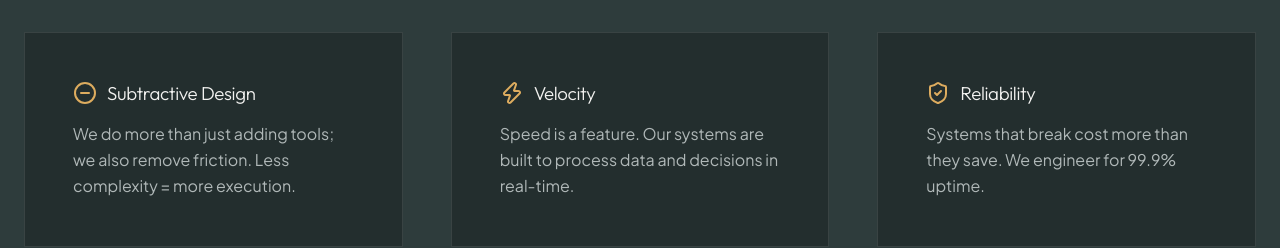
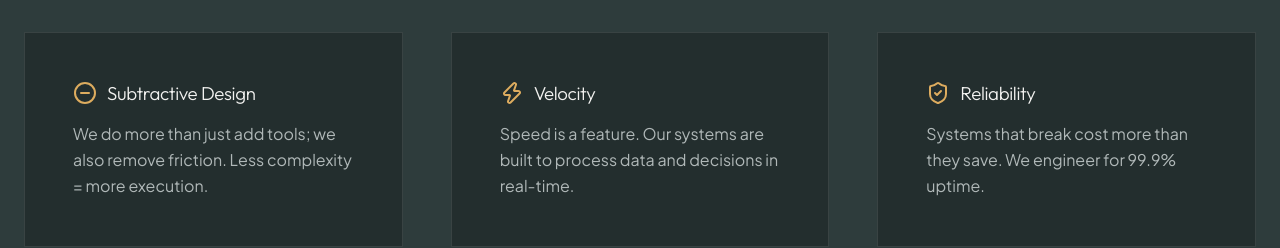
Before and after one commit to brnjn211-ux/Intterco, a plain HTML site: page about.html in a window 1280 px wide. Shown: the part 1960-2208 px from the top of the page. Drawn offline with nearby package versions, Linux system fonts and the light colour scheme.

Commit message:
Update about.html

```diff
--- a/about.html
+++ b/about.html
@@ -627,7 +627,7 @@
             <div class="grid grid-3">
                 <div class="value-card fade-in">
                     <h3><i data-lucide="minus-circle" style="color: var(--accent);"></i> Subtractive Design</h3>
-                    <p style="color: var(--text-muted);">We do more than just adding tools; we also remove friction. Less complexity = more execution.</p>
+                    <p style="color: var(--text-muted);">We do more than just add tools; we also remove friction. Less complexity = more execution.</p>
                 </div>
                 <div class="value-card fade-in" style="transition-delay: 0.1s;">
                     <h3><i data-lucide="zap" style="color: var(--accent);"></i> Velocity</h3>
```
